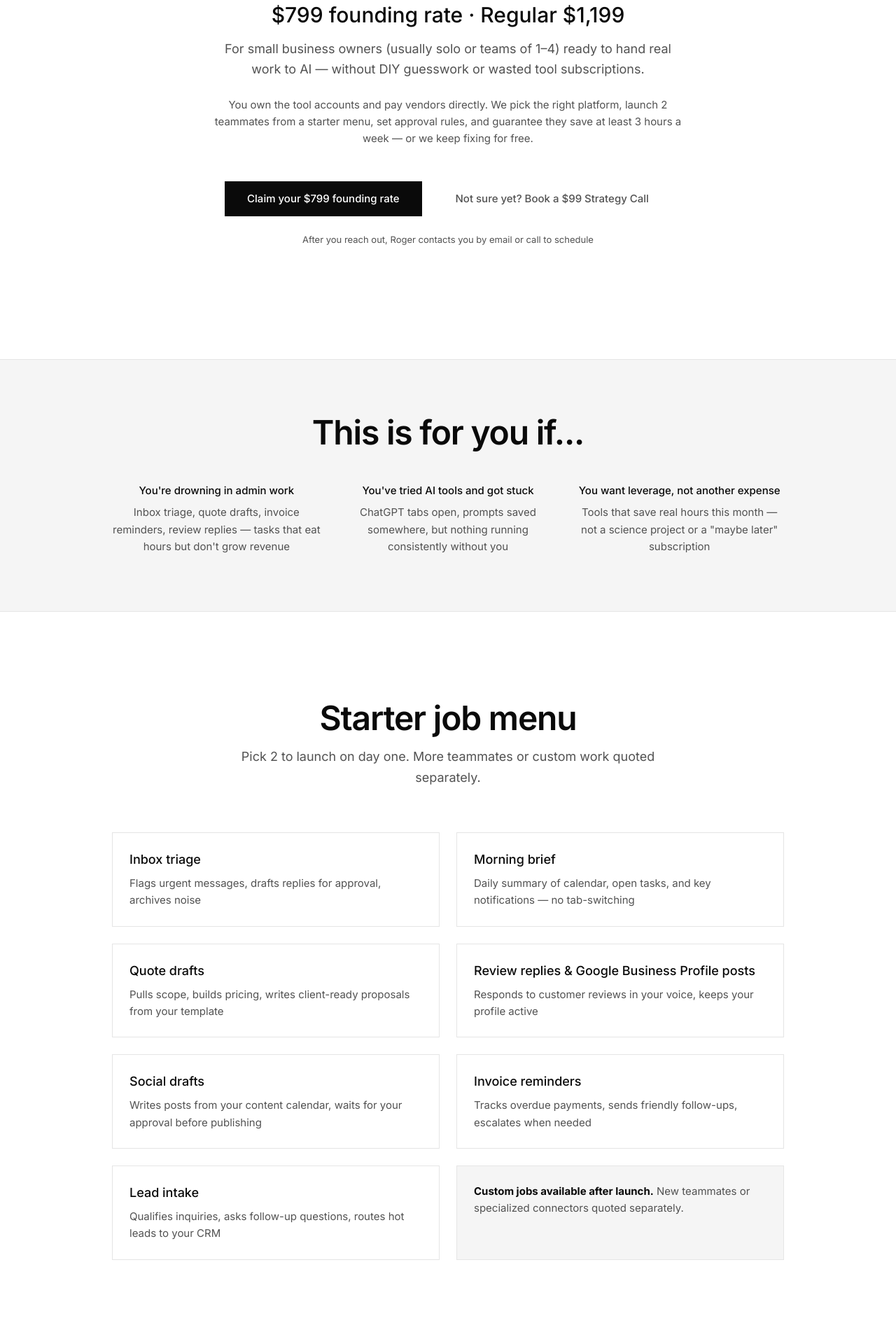
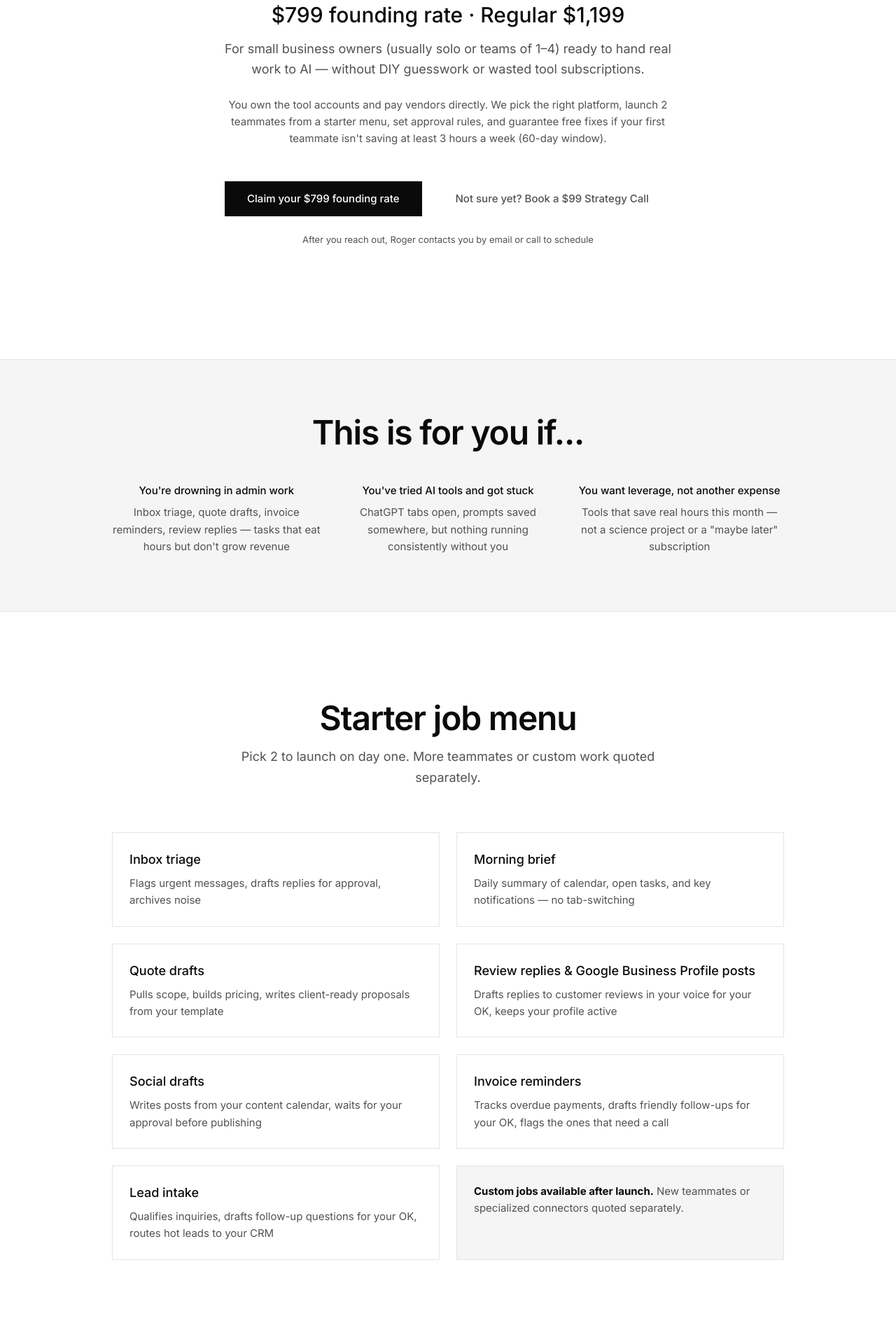
Before and after one commit to rogercerpa/CerpaMedia, a Next.js app: page /ai-teammate-launch in a window 1280 px wide. Shown: the part 520-2440 px from the top of the page at 70% size. Built offline with nearby package versions, Linux system fonts and the light colour scheme.

Commit message:
Copy fixes: approval-rule consistency, soften guarantee language, vendor naming
Co-authored-by: Roger Cerpa <rogercerpa@users.noreply.github.com>

```diff
--- a/src/app/ai-teammate-launch/page.tsx
+++ b/src/app/ai-teammate-launch/page.tsx
@@ -31,7 +31,7 @@ export default function AITeammateLaunchPage() {
                 For small business owners (usually solo or teams of 1–4) ready to hand real work to AI — without DIY guesswork or wasted tool subscriptions.
               </p>
               <p className="text-[15px] text-text-muted mb-12 max-w-2xl mx-auto leading-relaxed">
-                You own the tool accounts and pay vendors directly. We pick the right platform, launch 2 teammates from a starter menu, set approval rules, and guarantee they save at least 3 hours a week — or we keep fixing for free.
+                You own the tool accounts and pay vendors directly. We pick the right platform, launch 2 teammates from a starter menu, set approval rules, and guarantee free fixes if your first teammate isn't saving at least 3 hours a week (60-day window).
               </p>
               <div className="flex flex-col sm:flex-row gap-4 justify-center">
                 <a
@@ -128,7 +128,7 @@ export default function AITeammateLaunchPage() {
               <div className="border border-border p-6 hover:border-text-muted transition-all duration-300">
                 <h3 className="text-lg font-medium mb-2 text-text">Review replies & Google Business Profile posts</h3>
                 <p className="text-[15px] text-text-muted leading-relaxed">
-                  Responds to customer reviews in your voice, keeps your profile active
+                  Drafts replies to customer reviews in your voice for your OK, keeps your profile active
                 </p>
               </div>
 
@@ -142,14 +142,14 @@ export default function AITeammateLaunchPage() {
               <div className="border border-border p-6 hover:border-text-muted transition-all duration-300">
                 <h3 className="text-lg font-medium mb-2 text-text">Invoice reminders</h3>
                 <p className="text-[15px] text-text-muted leading-relaxed">
-                  Tracks overdue payments, sends friendly follow-ups, escalates when needed
+                  Tracks overdue payments, drafts friendly follow-ups for your OK, flags the ones that need a call
                 </p>
               </div>
 
               <div className="border border-border p-6 hover:border-text-muted transition-all duration-300">
                 <h3 className="text-lg font-medium mb-2 text-text">Lead intake</h3>
                 <p className="text-[15px] text-text-muted leading-relaxed">
-                  Qualifies inquiries, asks follow-up questions, routes hot leads to your CRM
+                  Qualifies inquiries, drafts follow-up questions for your OK, routes hot leads to your CRM
                 </p>
               </div>
 
@@ -358,7 +358,7 @@ export default function AITeammateLaunchPage() {
               <div className="border border-border p-8 hover:border-text-muted transition-all duration-300">
                 <h3 className="text-xl font-medium mb-2 text-text">Updates when the tools change</h3>
                 <p className="text-[15px] text-text-muted leading-relaxed">
-                  When Grok, Dots, Muse, or Claude Cowork ships a breaking update, we handle the migration — you don't wake up to broken workflows
+                  When Grok, Dots, Muse, or Claude Cowork ships a breaking update, we handle the migration — we update your setup so your teammates keep working
                 </p>
               </div>
 
@@ -401,7 +401,7 @@ export default function AITeammateLaunchPage() {
               <div className="border border-border p-8 bg-bg">
                 <h3 className="text-lg font-medium mb-3 text-text">Who owns the tool accounts?</h3>
                 <p className="text-[15px] text-text-muted leading-relaxed">
-                  You do. Accounts are created in your name (or your business name). You pay the platform vendor directly — Grok, OpenAI, Meta, or Anthropic. CerpaMedia is added as a collaborator to configure and maintain your teammates. If you ever stop working with us, you keep full access.
+                  You do. Accounts are created in your name (or your business name). You pay the platform vendor directly — xAI (Grok), OpenAI, Meta, or Anthropic. CerpaMedia is added as a collaborator to configure and maintain your teammates. If you ever stop working with us, you keep full access.
                 </p>
               </div>
 
@@ -461,7 +461,7 @@ export default function AITeammateLaunchPage() {
               First 5 clients only. 4 launch slots per month.
             </p>
             <p className="text-[15px] text-white/80 mb-10 max-w-2xl mx-auto leading-relaxed">
-              After you reach out, Roger contacts you by email or call to schedule the intake form and setup session. You own the accounts, we set up the teammates, and you're guaranteed to save at least 3 hours a week — or we keep fixing for free.
+              After you reach out, Roger contacts you by email or call to schedule the intake form and setup session. You own the accounts, we set up the teammates, and if your first teammate isn't saving at least 3 hours a week, we keep fixing it free (60-day window).
             </p>
             <div className="flex flex-col gap-4 items-center">
               <a
```
